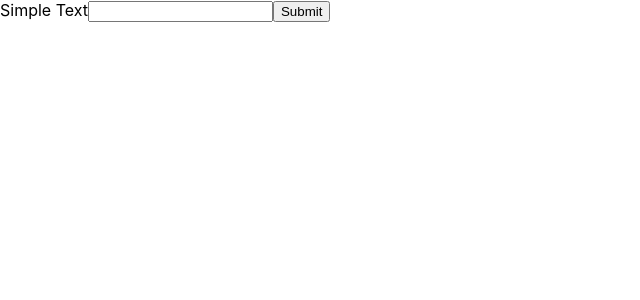
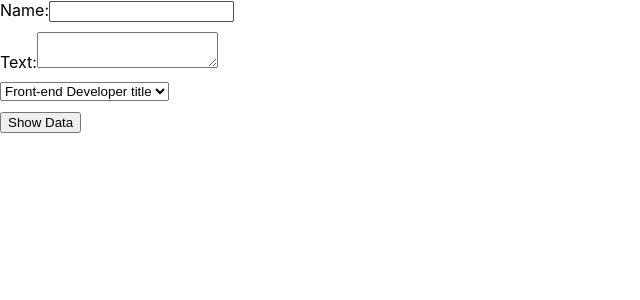
Before and after one commit to albertshkhyan/react-and-typescript-basics-lessons, a React (Create React App) app: page / in a window 1280 px wide. Shown: the top 300 px of the page, without its empty margins (0-640 px from the left). Built offline with nearby package versions, Linux system fonts and the light colour scheme.

Commit message:
Form component - ref, style in react and etc (typeing) - Part 2 - example of form

```diff
--- a/src/App.tsx
+++ b/src/App.tsx
@@ -1,55 +1,127 @@
-import React from 'react';
-// import logo from './logo.svg';
-import './App.css';
+import React, { Component } from 'react';
 
-/*****************************Typeing of Events ****************************/
-/* -------------------------------------------------------------------------- */
-/*                               WORK WITH FORMS                              */
-/* -------------------------------------------------------------------------- */
+type Position = {
+	id: string;
+	value: string;
+	title: string;
+};
 
-class Form extends React.Component<{}, {}> {
-	//# variant 1
-	// handleFocus = (e) => {//❌
-	// handleFocus = (e: React.FocusEvent) => {
-	//* specify the element on which the events are triggered. ☝⚠ When we do specific typeing autocomplete work better.
-	handleFocus = (e: React.FocusEvent<HTMLInputElement>) => {
-		console.log('e.currentTarget', e.currentTarget); //<input type="text" name="text">
+type FormState = {
+	inputText: string;
+	textareaText: string;
+	selectText: string;
+	showData: {
+		name: string;
+		text: string;
+		position: string;
+	};
+};
+
+const POSITIONS: Array<Position> = [
+	{
+		id: 'fd',
+		value: 'Front-end Developer',
+		title: 'Front-end Developer title',
+	},
+	{
+		id: 'bd',
+		value: 'Back-end Developer',
+		title: 'Back-end Developer title',
+	},
+];
+
+const DEFAULT_SELECT_VALUE: string = POSITIONS[0].value;
+//# typeing css in react
+const styles: React.CSSProperties = { display: 'block', marginBottom: '10px' };
+
+class Form extends Component<{}, FormState> {
+	state = {
+		inputText: '',
+		textareaText: '',
+		selectText: DEFAULT_SELECT_VALUE,
+		showData: {
+			name: '',
+			text: '',
+			position: '',
+		},
 	};
 
-	//# varaint  2
-	/**
-	 * * React.ClipboardEvent - this type of event describes operations copy, cut and paste.
-	 * onCopy event
-	 */
+	//# typeing of links (refs)
+	private rootRef = React.createRef<HTMLSelectElement>();
 
-	handleCopy = (e: React.ClipboardEvent<HTMLInputElement>) => {
-		console.log('Coppied!');
-	};
-	handlSubmit = (e: React.FormEvent<HTMLFormElement>) => {
-		e.preventDefault();
-		console.log('Submitted!');
+	handleInputChange = (e: React.ChangeEvent<HTMLInputElement>): void => {
+		const {
+			target: { value: inputText },
+		} = e;
+		this.setState({ inputText });
 	};
 
-	/**
-	 * * similarly, some types of events have their own unique properties for example:
-	 * KeyboardEvent -  store information about the pressed button.
-	 * ☝⚠ Fox access on all propeties, need do typeing exactly(specific).
-	 */
+	handleTextareaChange = (e: React.ChangeEvent<HTMLTextAreaElement>): void => {
+		const {
+			target: { value: textareaText },
+		} = e;
+		this.setState({ textareaText });
+	};
+
+	handleSelectChange = (e: React.ChangeEvent<HTMLSelectElement>): void => {
+		const {
+			target: { value: selectText },
+		} = e;
+		this.setState({ selectText });
+	};
+
+	handleShow = (e: React.MouseEvent<HTMLButtonElement>): void => {
+		e.preventDefault();
+		const { inputText, textareaText, selectText } = this.state;
+
+		this.setState({
+			inputText: '',
+			textareaText: '',
+			selectText: DEFAULT_SELECT_VALUE,
+			showData: {
+				name: inputText,
+				text: textareaText,
+				position: selectText,
+			},
+		});
+	};
+
 	render() {
+		const { inputText, textareaText, selectText, showData } = this.state;
+		const { name, text, position } = showData;
+
 		return (
-			<form onSubmit={this.handlSubmit}>
-				<label htmlFor="">
-					Simple Text
-					<input onCopy={this.handleCopy} onFocus={this.handleFocus} type="text" name="text" />
-				</label>
-				<button type="submit">Submit</button>
-			</form>
+			<>
+				<form>
+					<label style={styles}>
+						Name:
+						<input type="text" value={inputText} onChange={this.handleInputChange} />
+					</label>
+
+					<label style={styles}>
+						Text:
+						<textarea value={textareaText} onChange={this.handleTextareaChange} />
+					</label>
+
+					<select style={styles} value={selectText} onChange={this.handleSelectChange} ref={this.rootRef}>
+						{POSITIONS.map(({ id, value, title }) => (
+							<option key={id} value={value}>
+								{title}
+							</option>
+						))}
+					</select>
+
+					<button onClick={this.handleShow}>Show Data</button>
+				</form>
+
+				<h2>{name}</h2>
+				<h3>{text}</h3>
+				<h3>{position}</h3>
+			</>
 		);
 	}
 }
 
-function App() {
-	return <Form />;
-}
+const App: React.FC = () => <Form />;
 
 export default App;
```
